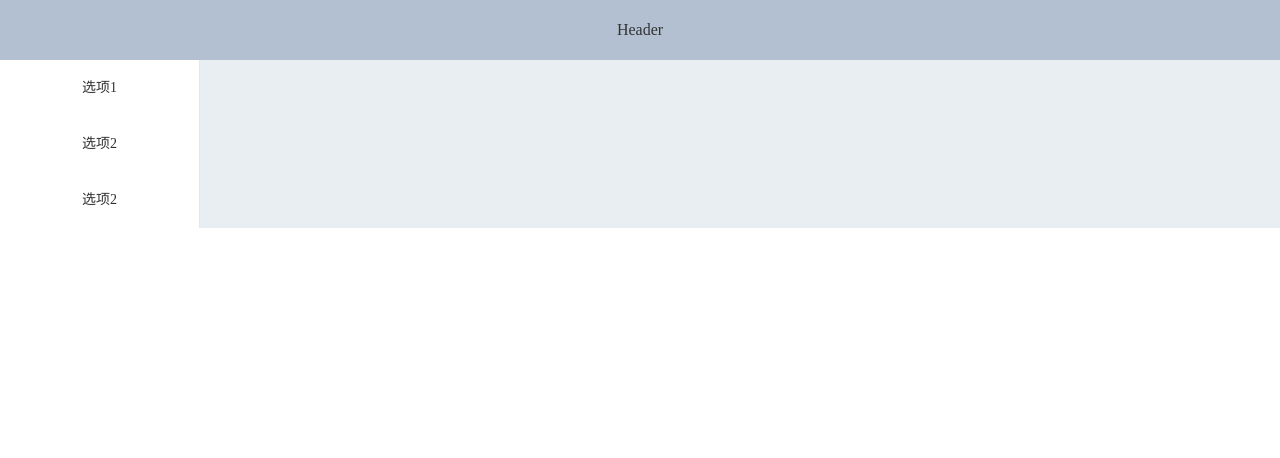
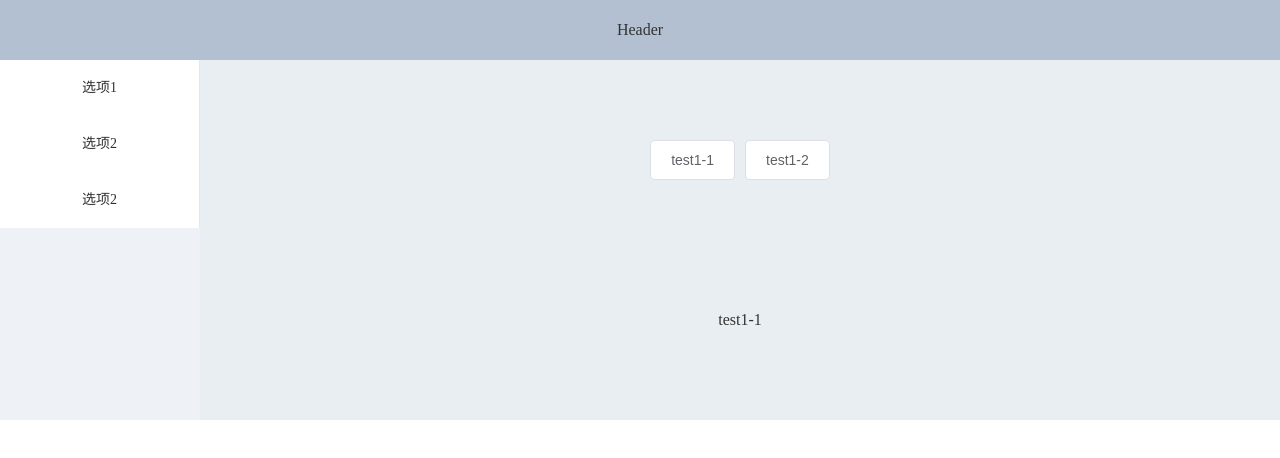
Before and after one commit to itsmyturn/mydemo, a Vue app: page /#/test1/test1-1 in a window 1280 px wide. Shown: the top 458 px of the page. Built offline with nearby package versions, Linux system fonts and the light colour scheme.

Commit message:
子路由测试

```diff
--- a/src/pages/test1.vue
+++ b/src/pages/test1.vue
@@ -1,6 +1,9 @@
 <template>
     <div class="test1">
-        <el-button>test1-1</el-button>
-        <el-button>test1-2</el-button>
+        <el-button @click="$router.push('test1-1')">test1-1</el-button>
+        <el-button @click="$router.push('test1-2')">test1-2</el-button>
+        <div>
+            <router-view></router-view>
+        </div>
     </div>
 </template>
--- a/src/router/routes.js
+++ b/src/router/routes.js
@@ -1,10 +1,23 @@
 import test1 from '../pages/test1'
 import test2 from '../pages/test2'
 import test3 from '../pages/test3'
+import test1A from '../pages/test1.1'
+import test1B from '../pages/test1.2'
+
 const routes=[
     {
         path:'/test1',
-        component:test1
+        component:test1,
+        redirect:'/test1/test1-1',
+        children:[
+            {
+                path:'test1-1',
+                component:test1A
+            },{
+                path:'test1-2',
+                component:test1B
+            }
+        ]
     },
     {
         path:'/test2',
```
